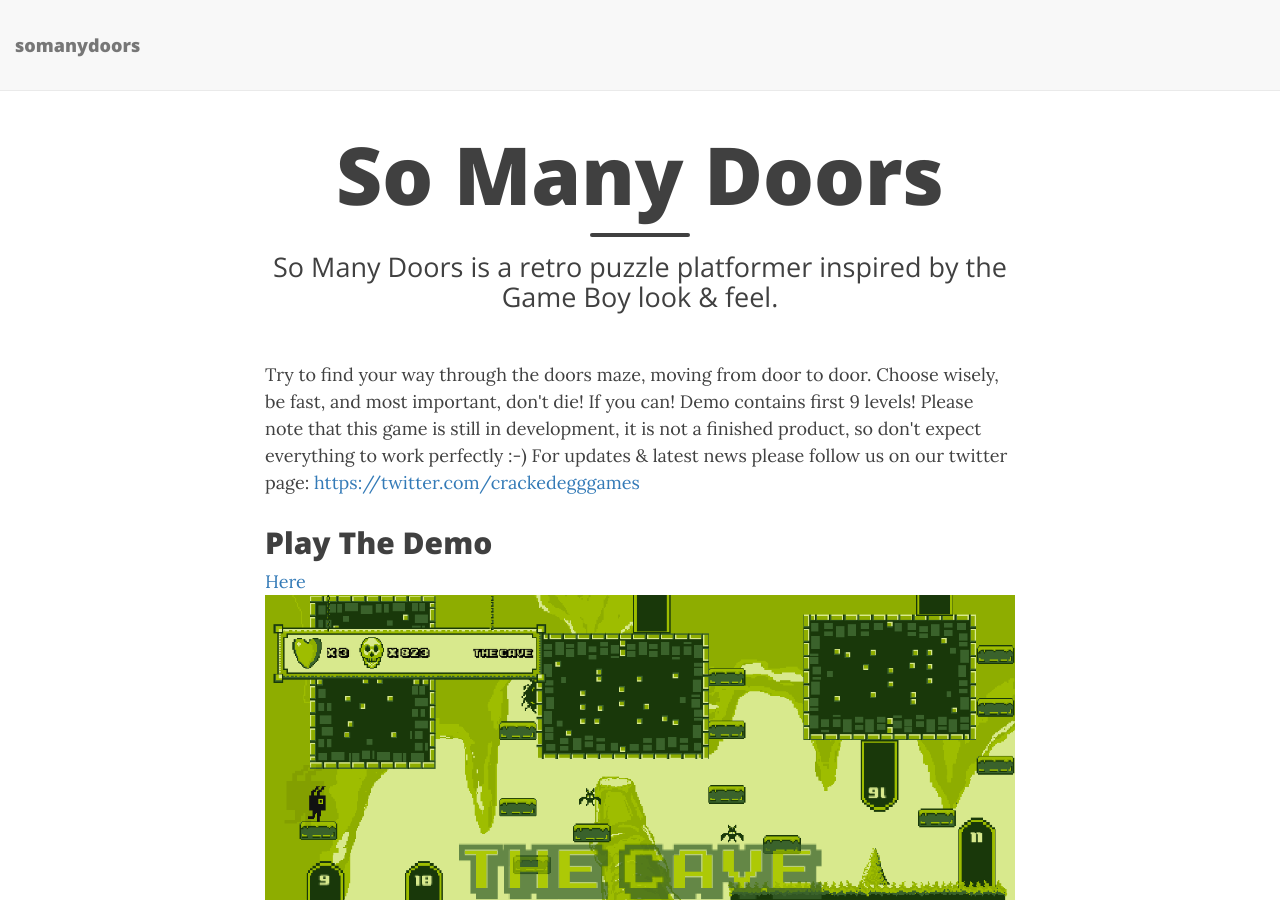
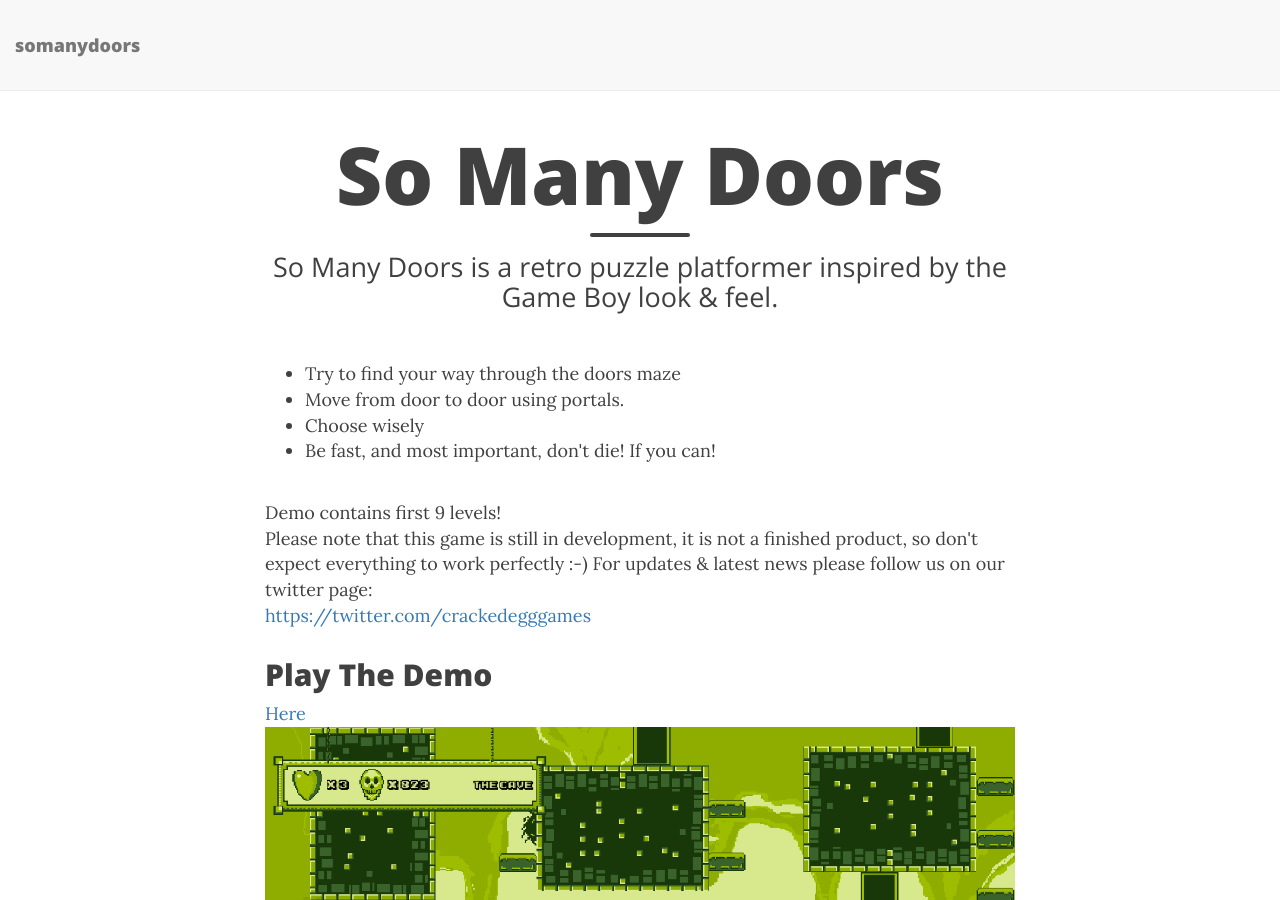
Before and after one commit to uareurapid/somanydoors, a Jekyll site: the page built from index.html, in a window 1280 px wide and 900 px high. Built offline with Jekyll 4.4.1, drawn with Linux system fonts in a browser that asks for light colours; nearby versions of some CDN libraries.

Commit message:
try update index

```diff
--- a/index.html
+++ b/index.html
@@ -2,9 +2,9 @@
 layout: page
 title: So Many Doors
 subtitle: So Many Doors is a retro puzzle platformer inspired by the Game Boy look & feel.
-page-img:  "https://uareurapid.github.io/somanydoors/cave.png"
+page-img:  https://uareurapid.github.io/somanydoors/cave.png
 use-site-title: false
-navbar-img: "/img/cave.png"
+navbar-img: /img/cave.png
 ---
 
 
@@ -13,13 +13,19 @@ navbar-img: "/img/cave.png"
 <!--<p>So Many Doors is a retro puzzle platformer inspired by the Game Boy look & feel.</p>-->
 
 <p>
-  Try to find your way through the doors maze, moving from door to door. Choose wisely, be fast, and most important, don't die! If you can!
+  <ul>
+    <li>Try to find your way through the doors maze</li>
+    <li>Move from door to door using portals.</li>
+    <li>Choose wisely</li>
+    <li>Be fast, and most important, don't die! If you can!</li>
+  </ul>
 
-Demo contains first 9 levels!
+<br/>Demo contains first 9 levels!<br/>
 
 Please note that this game is still in development, it is not a finished product, so don't expect everything to work perfectly :-)
 
-For updates & latest news please follow us on our twitter page: <a href="https://twitter.com/crackedegggames">https://twitter.com/crackedegggames</a>
+For updates & latest news please follow us on our twitter page:<br/>
+<a href="https://twitter.com/crackedegggames">https://twitter.com/crackedegggames</a>
 </p>
 <!--Whenever you commit to this repository, GitHub Pages will run [Jekyll](https://jekyllrb.com/) to rebuild the pages in your site, from the content in your Markdown files.-->
 
```
